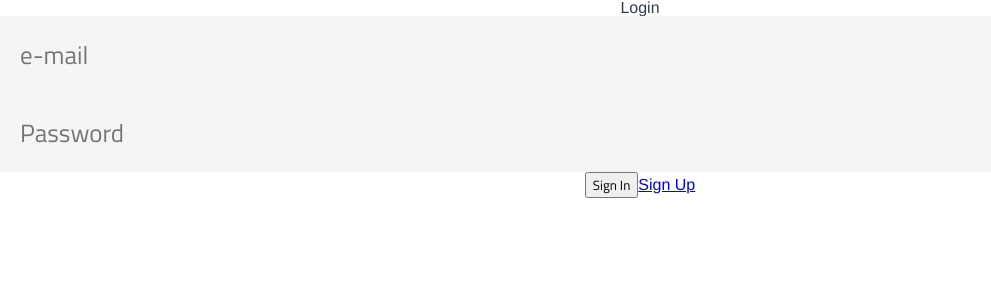
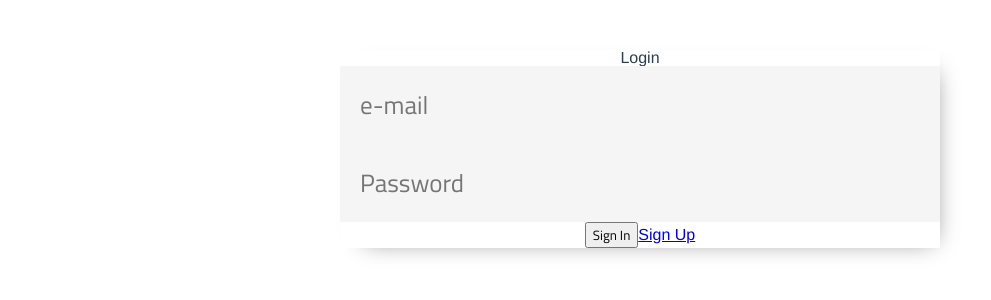
Before and after one commit to curious-curie/typescript-todo, a Vue app: page /#/login in a window 1280 px wide. Shown: the top 300 px of the page, without its empty margins (0-991 px from the left). Built offline with nearby package versions, Linux system fonts and the light colour scheme.

Commit message:
Add container style

```diff
--- a/src/components/auth/Login.vue
+++ b/src/components/auth/Login.vue
@@ -1,5 +1,5 @@
 <template>
-    <div>
+    <div class="container">
         <h1>Login</h1>
         <input
             type="text"
--- a/src/components/auth/Register.vue
+++ b/src/components/auth/Register.vue
@@ -1,5 +1,5 @@
 <template>
-    <div>
+    <div class="container">
         <h1>Register</h1>
         <input
             type="text"
--- a/src/views/Home.vue
+++ b/src/views/Home.vue
@@ -41,3 +41,7 @@ export default class Home extends Vue {
   }
 }
 </script>
+<style lang="scss">
+@import "../styles/main.scss";
+
+</style>
```
